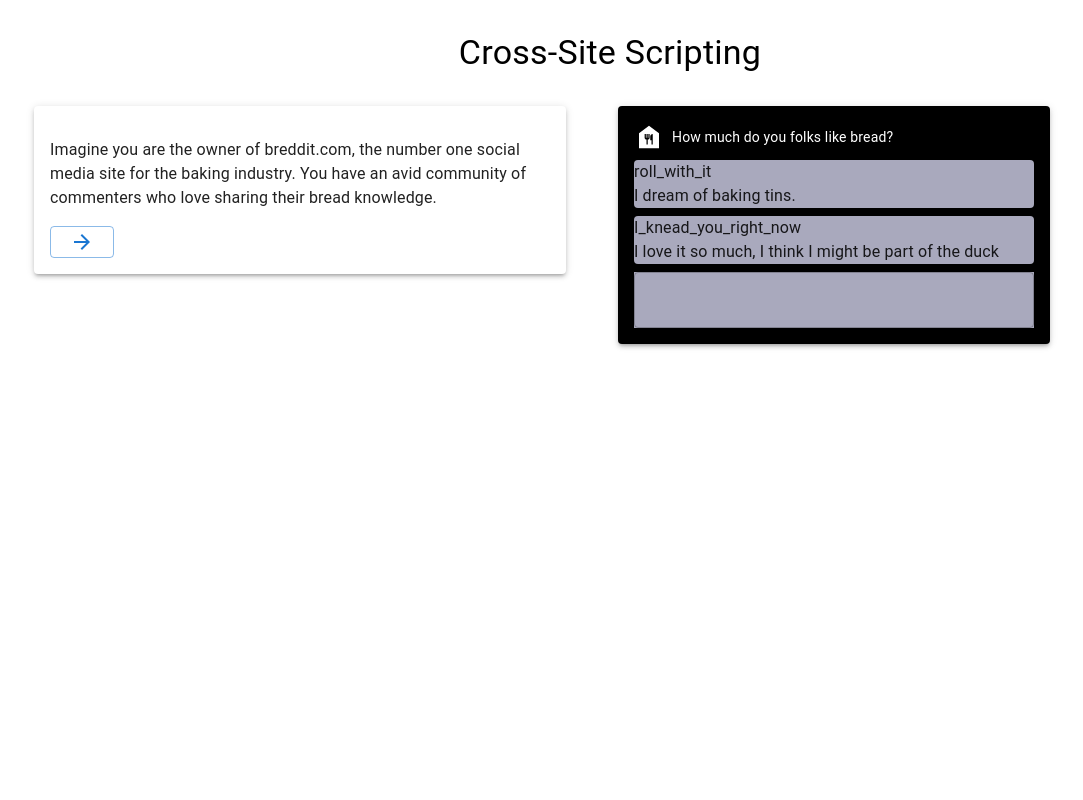
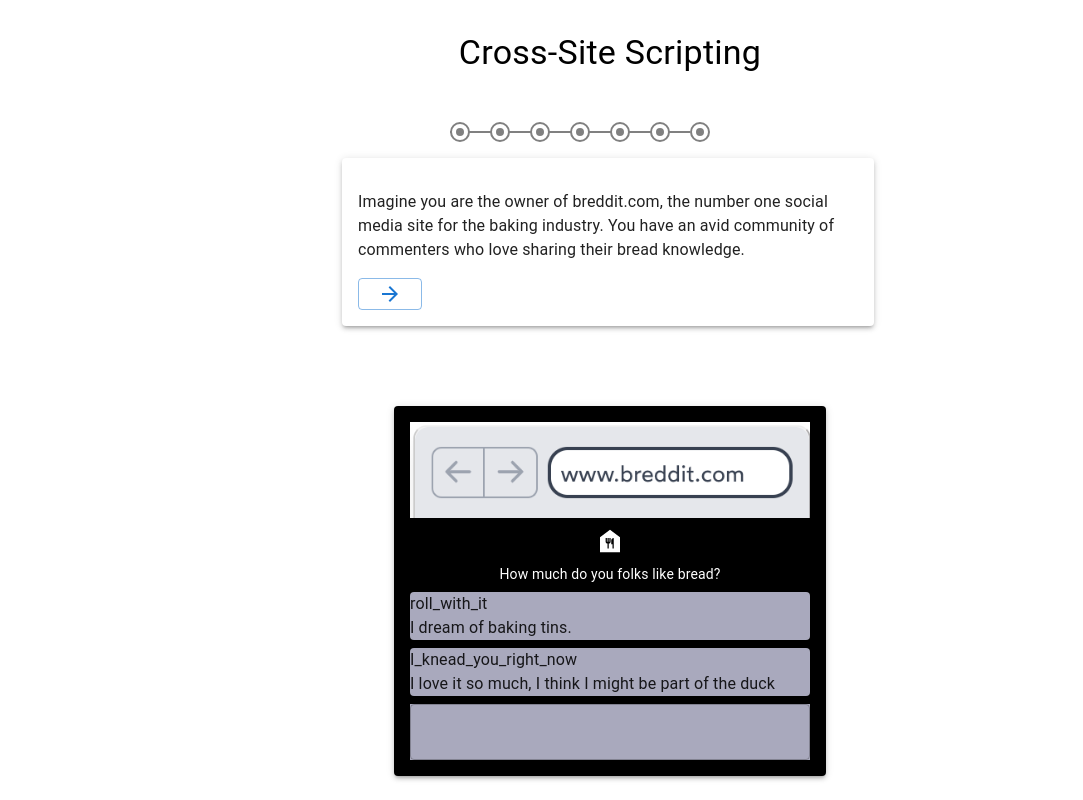
Before and after one commit to BetelTagesse/Social-, a Next.js app: page / in a window 1280 px wide. Shown: the whole page, without its empty margins (30-1113 px from the left). Built offline with nearby package versions, Linux system fonts and the light colour scheme.

Commit message:
Functionalities done

```diff
--- a/src/app/page.tsx
+++ b/src/app/page.tsx
@@ -1,3 +1,5 @@
+"use client";
+
 import React from "react";
 
 import CrossSiteScripting from "@/components/CrossSiteScripting";
--- a/src/components/CrossSiteScripting.tsx
+++ b/src/components/CrossSiteScripting.tsx
@@ -1,10 +1,10 @@
-"use client";
+// First file: CrossSiteScripting.tsx
 import React, { useState } from 'react';
-import { Container, Grid, Paper, Typography, Button } from '@mui/material';
+import { Container, Grid, Paper, Typography, Button, Box } from '@mui/material';
 import ArrowForwardIcon from '@mui/icons-material/ArrowForward';
 import CustomTypography from './CustomTypography';
 import MessageBox from './MessageBox';
-import messages from './cssTexts'; // Assuming this is an array of messages
+import messages from './messages'; // Assuming this is an array of messages
 
 const CrossSiteScripting: React.FC = () => {
   const [currentIndex, setCurrentIndex] = useState(0);
@@ -13,14 +13,23 @@ const CrossSiteScripting: React.FC = () => {
   const handleNextButtonClick = () => {
     setCurrentIndex((prevIndex) => {
       const nextIndex = prevIndex + 1;
-      if (nextIndex >= messages.length) {
-        throw new Error('No more messages available');
-      }
+      // if (nextIndex >= messages.length) {
+      //   throw new Error('No more messages available');
+      // }
       if (nextIndex === 2) {
         setShowSecondBox(true);
       }
       return nextIndex;
     });
+  };
+
+  const handleListItemClick = (index: number) => {
+    setCurrentIndex(index);
+    if (index >= 2) {
+      setShowSecondBox(true);
+    } else {
+      setShowSecondBox(false);
+    }
   };
 
   const isButtonDisabled = currentIndex >= messages.length;
@@ -32,7 +41,38 @@ const CrossSiteScripting: React.FC = () => {
     Cross-Site Scripting
   </CustomTypography>
 
-        <Grid container spacing={2} sx={{ display: 'flex', justifyContent: 'center' }}>
+  <Box sx={{ display: 'flex', justifyContent: 'center', paddingRight: 5 }}>
+    <ol style={{ display: 'flex', listStyle: 'none', padding: 0 }}>
+      {messages.map((_, index) => (
+        <li key={index} style={{ position: 'relative', paddingRight: '20px' }}>
+          {index < messages.length - 1 && (
+            <div style={{ position: 'absolute', inset: '0', display: 'flex', alignItems: 'center' }}>
+              <div style={{ height: '2px', width: '100%', backgroundColor: 'gray' }}></div>
+            </div>
+          )}
+          <span
+            onClick={() => handleListItemClick(index)}
+            style={{
+              position: 'relative',
+              display: 'flex',
+              height: '16px',
+              width: '16px',
+              alignItems: 'center',
+              justifyContent: 'center',
+              borderRadius: '50%',
+              border: '2px solid gray',
+              backgroundColor: 'white',
+              cursor: 'pointer',
+            }}
+          >
+            <span style={{ height: '8px', width: '8px', borderRadius: '50%', backgroundColor: 'gray' }}></span>
+          </span>
+        </li>
+      ))}
+    </ol>
+  </Box>
+
+  <Grid container spacing={10} sx={{ display: 'flex', justifyContent: 'center',paddingBottom:10 }}>
     <Grid item xs={12} md={6}>
       <Paper elevation={3} sx={{ p: 2, maxWidth: 500, width: '100%' }}>
         <Typography sx={{ mt: 2 }}>
@@ -49,10 +89,16 @@ const CrossSiteScripting: React.FC = () => {
         </Button>
       </Paper>
     </Grid>
+  </Grid>
+
+  <Box sx={{ display: 'flex', justifyContent: 'center' }}>
+    <Box sx={{ display: 'flex', flexDirection: 'row', gap: 2 }}>
       <MessageBox />
       {showSecondBox && <MessageBox />}
-        </Grid>
+    </Box>
+  </Box>
 </Container>
+
     </div>
   );
 };
--- a/src/components/MessageBox.tsx
+++ b/src/components/MessageBox.tsx
@@ -1,6 +1,8 @@
+// Second file: MessageBox.tsx
 import React from 'react';
 import { Box, Card, Grid, Paper, TextField, Typography } from '@mui/material';
 import FoodBankIcon from '@mui/icons-material/FoodBank';
+import searchpage from '../../assets/searchpage.png'
 
 const MessageBox: React.FC = () => {
   return (
@@ -15,7 +17,8 @@ const MessageBox: React.FC = () => {
             width: '100%',
           }}
         >
-          <Box sx={{ display: 'flex', alignItems: 'center', gap: 1 }}>
+          <Box sx={{ display: 'flex',flexDirection: 'column', alignItems: 'center', gap: 1 }}>
+          <img src="/assets/searchpage.png" alt="Search Page" style={{ width: '100%', height: '100%' }} />
             <FoodBankIcon sx={{ fontSize: 30, color: 'white' }} />
             <Typography variant="body2" sx={{ color: 'white' }}>
               How much do you folks like bread?
```
Also changed, not shown: public/assets/searchpage.png (added), src/components/messages.tsx (renamed from src/components/cssTexts.tsx). Lines whose indentation alone changed are shown as unchanged.
